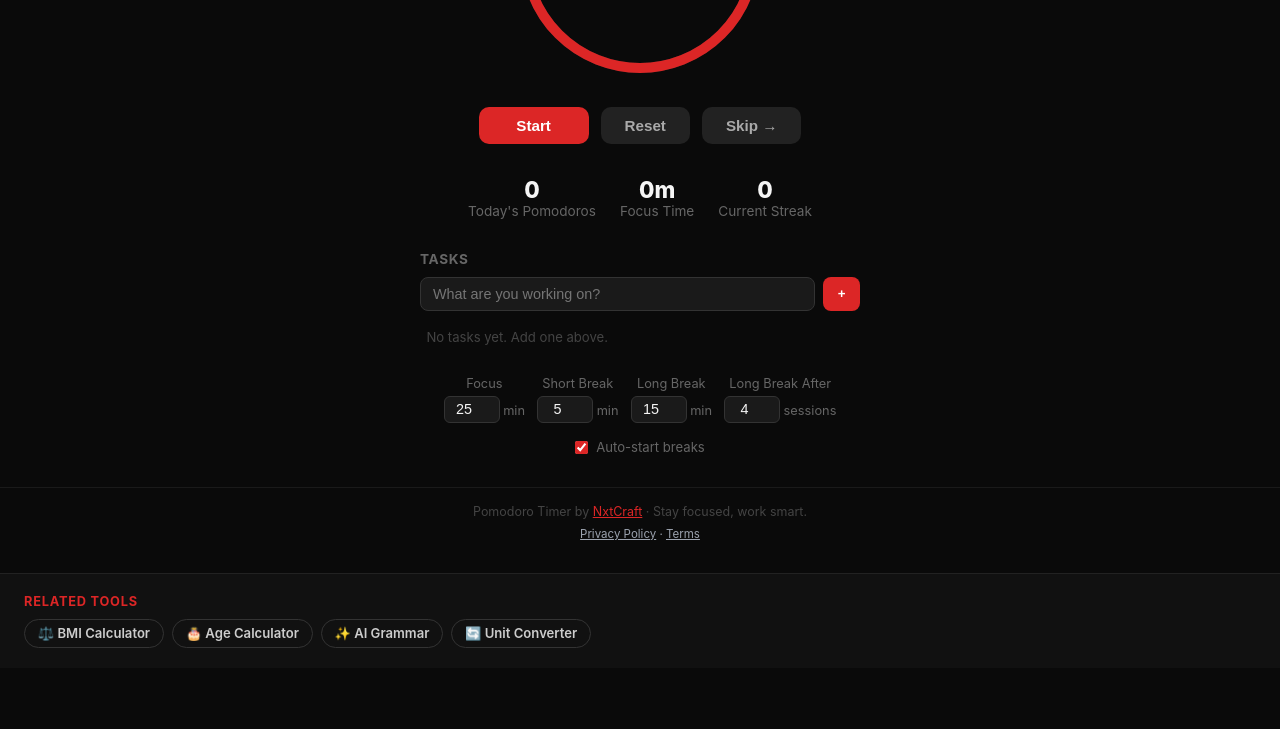
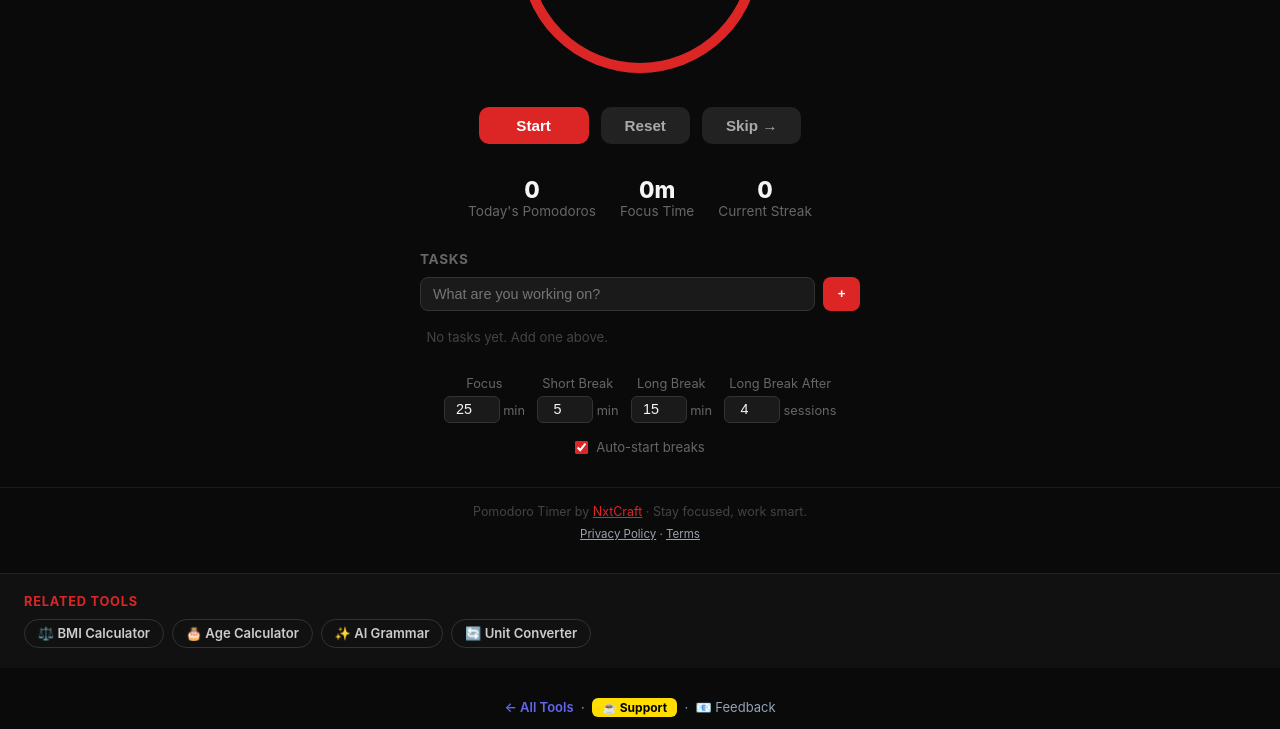
Before and after one commit to nxtcraft/pomodoro, a plain HTML site: page index.html in a window 1280 px wide. Shown: the part 333-1062 px from the top of the page. Before the commit the page ends 1001 px from the top, so only its background shows below. Drawn offline with Linux system fonts and the light colour scheme.

Commit message:
feat: add footer strip, standardize theme-color, extend referral links
Co-Authored-By: Claude Sonnet 4.6 <noreply@anthropic.com>

```diff
--- a/index.html
+++ b/index.html
@@ -21,7 +21,7 @@
 <script type="application/ld+json">{"@context":"https://schema.org","@type":"WebApplication","name":"Pomodoro Timer","url":"https://nxtcraft.github.io/pomodoro/","description":"Free Pomodoro timer with 25/5 work-break cycles, task tracking and desktop notifications.","applicationCategory":"ProductivityApplication","offers":{"@type":"Offer","price":"0","priceCurrency":"INR"}}</script>
 <script type="application/ld+json">{"@context":"https://schema.org","@type":"FAQPage","mainEntity":[{"@type":"Question","name":"What is the Pomodoro Technique?","acceptedAnswer":{"@type":"Answer","text":"The Pomodoro Technique is a time management method using 25-minute focused work sessions (pomodoros) followed by a 5-minute short break. After completing 4 pomodoros, you take a longer 25-minute break. It improves focus and reduces mental fatigue."}},{"@type":"Question","name":"Can I customise the Pomodoro timer durations?","acceptedAnswer":{"@type":"Answer","text":"Yes. You can set custom focus duration (1–60 min), short break (1–30 min) and long break (1–60 min) to match your personal workflow. Settings are saved locally in your browser."}},{"@type":"Question","name":"Does the Pomodoro timer work offline?","acceptedAnswer":{"@type":"Answer","text":"Yes. This Pomodoro timer is a Progressive Web App (PWA). After the first load, it works fully offline and can be installed on your phone or desktop."}}]}</script>
 <link rel="manifest" href="/pomodoro/manifest.json">
-<meta name="theme-color" content="#dc2626">
+<meta name="theme-color" content="#4f46e5">
 <style>
 *,*::before,*::after{box-sizing:border-box;margin:0;padding:0}
 :root{--focus:#dc2626;--short:#16a34a;--long:#2563eb;--current:#dc2626}
@@ -273,5 +273,6 @@ Notification.requestPermission();
 <script>if('serviceWorker'in navigator)navigator.serviceWorker.register('/pomodoro/sw.js');</script>
 <style>.related-tools{background:#111;border-top:1px solid #222;padding:1.25rem 1.5rem;margin-top:1rem}.related-tools h3{font-size:.8rem;font-weight:700;color:#dc2626;text-transform:uppercase;letter-spacing:.06em;margin-bottom:.6rem}.related-tools-grid{display:flex;flex-wrap:wrap;gap:.5rem}.related-tools a{display:inline-flex;align-items:center;gap:.35rem;padding:.35rem .8rem;border-radius:20px;border:1.5px solid #333;color:#ccc;font-size:.82rem;font-weight:600;text-decoration:none;transition:all .15s}.related-tools a:hover{background:#dc2626;color:#fff;border-color:#dc2626}</style>
 <div class="related-tools"><h3>Related Tools</h3><div class="related-tools-grid"><a href="https://nxtcraft.github.io/bmi-calc/">⚖️ BMI Calculator</a><a href="https://nxtcraft.github.io/agecalc/">🎂 Age Calculator</a><a href="https://nxtcraft.github.io/ai-grammar/">✨ AI Grammar</a><a href="https://nxtcraft.github.io/unitconv/">🔄 Unit Converter</a></div></div>
+<div style="text-align:center;padding:14px 20px;font-size:13px;color:#94a3b8;border-top:1px solid rgba(0,0,0,0.08);margin-top:16px"><a href="https://nxtcraft.github.io/" style="color:#6366f1;text-decoration:none;font-weight:600">← All Tools</a> &nbsp;·&nbsp; <a href="https://buymeacoffee.com/nxtcraft" target="_blank" rel="noopener" style="background:#FFDD00;color:#000;padding:2px 10px;border-radius:6px;font-weight:700;text-decoration:none;font-size:12px">☕ Support</a> &nbsp;·&nbsp; <a href="mailto:pradeepkesharwani4@gmail.com?subject=Feedback" style="color:#94a3b8;text-decoration:none">📧 Feedback</a></div>
 </body>
 </html>
```
